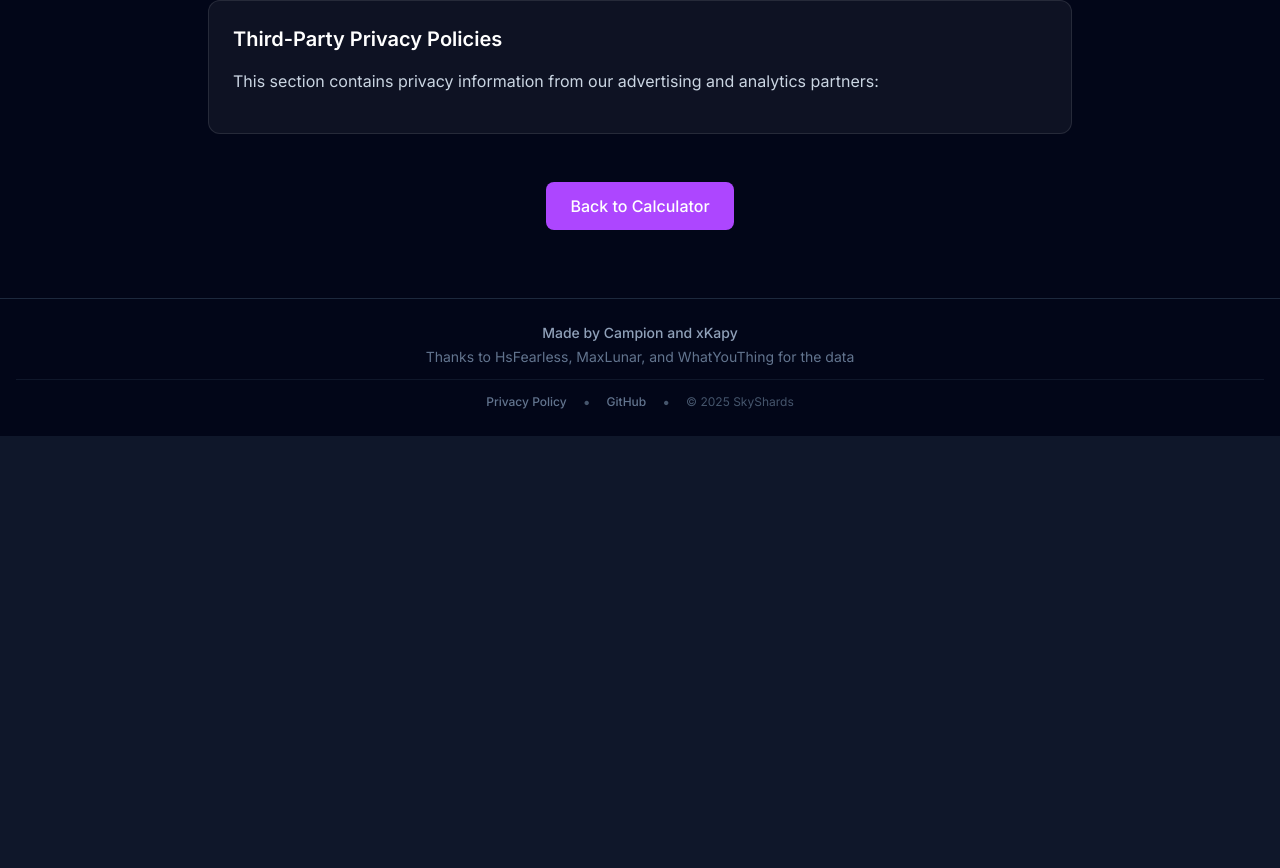
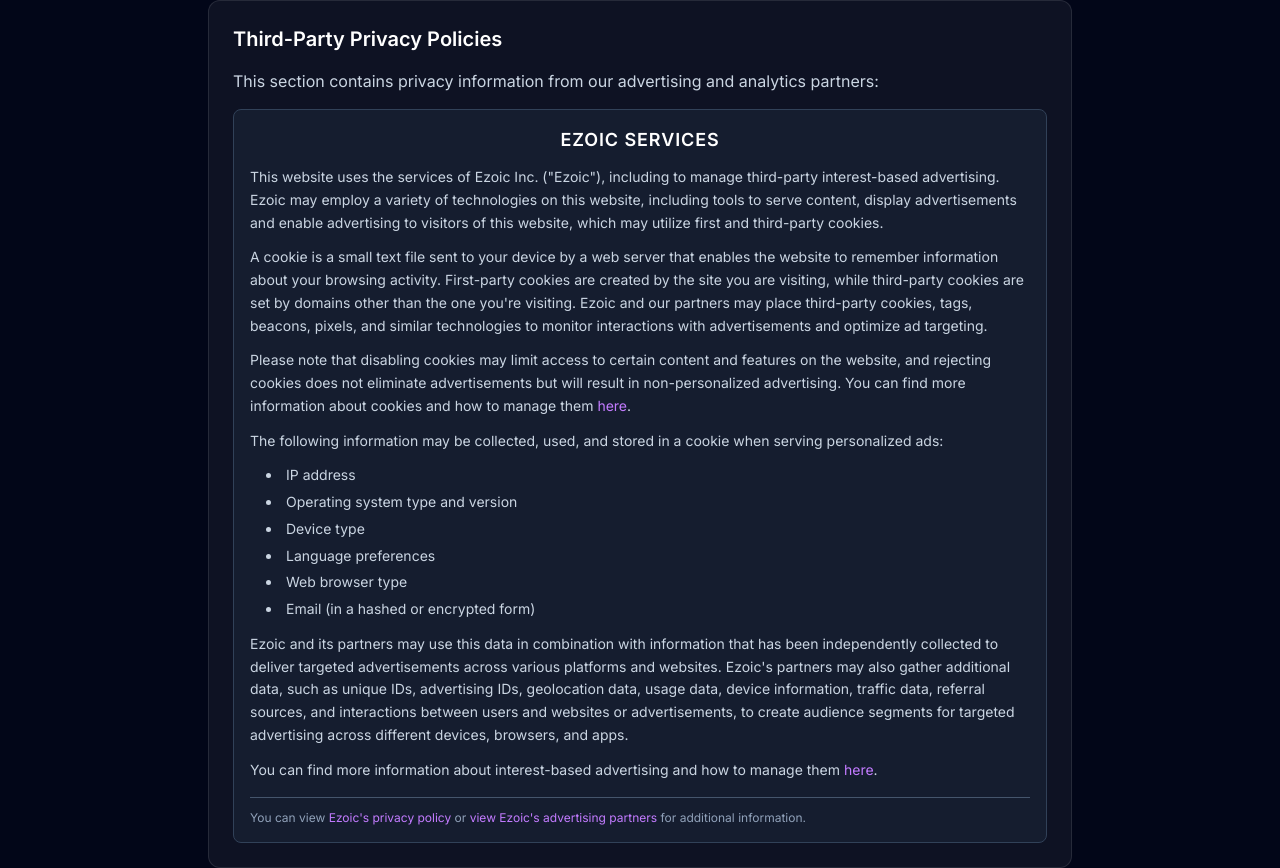
Before and after one commit to Campionnn/SkyShards, a React (Vite) app: page /privacy in a window 1280 px wide. Shown: the part 2553-3421 px from the top of the page. Before the commit the page ends 2989 px from the top, so only its background shows below. Built offline with nearby package versions, Linux system fonts and the light colour scheme.

Commit message:
added ezoic privacy terms

```diff
--- a/src/pages/PrivacyPage.tsx
+++ b/src/pages/PrivacyPage.tsx
@@ -182,6 +182,71 @@
           <h2 className="text-xl font-semibold text-white mb-4">Third-Party Privacy Policies</h2>
           <div className="text-slate-300">
             <p className="mb-4">This section contains privacy information from our advertising and analytics partners:</p>
+
+            {/* Ezoic Services Disclosure */}
+            <div className="bg-slate-800/50 border border-slate-700 rounded-lg p-4">
+              <h3 className="text-lg font-semibold text-white mb-3 text-center uppercase tracking-wider">Ezoic Services</h3>
+              <div className="text-sm text-slate-300 leading-relaxed space-y-3">
+                <p>
+                  This website uses the services of Ezoic Inc. ("Ezoic"), including to manage third-party interest-based advertising. Ezoic may employ a variety of technologies on this website,
+                  including tools to serve content, display advertisements and enable advertising to visitors of this website, which may utilize first and third-party cookies.
+                </p>
+
+                <p>
+                  A cookie is a small text file sent to your device by a web server that enables the website to remember information about your browsing activity. First-party cookies are created by
+                  the site you are visiting, while third-party cookies are set by domains other than the one you're visiting. Ezoic and our partners may place third-party cookies, tags, beacons,
+                  pixels, and similar technologies to monitor interactions with advertisements and optimize ad targeting.
+                </p>
+
+                <p>
+                  Please note that disabling cookies may limit access to certain content and features on the website, and rejecting cookies does not eliminate advertisements but will result in
+                  non-personalized advertising. You can find more information about cookies and how to manage them{" "}
+                  <a href="https://allaboutcookies.org/" target="_blank" rel="noopener noreferrer" className="text-purple-400 hover:text-purple-300">
+                    here
+                  </a>
+                  .
+                </p>
+
+                <p>The following information may be collected, used, and stored in a cookie when serving personalized ads:</p>
+                <ul className="list-disc list-inside ml-4 space-y-1">
+                  <li>IP address</li>
+                  <li>Operating system type and version</li>
+                  <li>Device type</li>
+                  <li>Language preferences</li>
+                  <li>Web browser type</li>
+                  <li>Email (in a hashed or encrypted form)</li>
+                </ul>
+
+                <p>
+                  Ezoic and its partners may use this data in combination with information that has been independently collected to deliver targeted advertisements across various platforms and
+                  websites. Ezoic's partners may also gather additional data, such as unique IDs, advertising IDs, geolocation data, usage data, device information, traffic data, referral sources, and
+                  interactions between users and websites or advertisements, to create audience segments for targeted advertising across different devices, browsers, and apps.
+                </p>
+
+                <p>
+                  You can find more information about interest-based advertising and how to manage them{" "}
+                  <a href="https://youradchoices.com/" target="_blank" rel="noopener noreferrer" className="text-purple-400 hover:text-purple-300">
+                    here
+                  </a>
+                  .
+                </p>
+
+                <div className="mt-4 pt-3 border-t border-slate-600">
+                  <p className="text-xs text-slate-400">
+                    You can view{" "}
+                    <a href="https://ezoic.com/privacy/" target="_blank" rel="noopener noreferrer" className="text-purple-400 hover:text-purple-300">
+                      Ezoic's privacy policy
+                    </a>{" "}
+                    or{" "}
+                    <a href="https://www.ezoic.com/privacy-policy/advertising-partners/" target="_blank" rel="noopener noreferrer" className="text-purple-400 hover:text-purple-300">
+                      view Ezoic's advertising partners
+                    </a>{" "}
+                    for additional information.
+                  </p>
+                </div>
+              </div>
+            </div>
+
             <span id="ezoic-privacy-policy-embed"></span>
           </div>
         </section>
```
